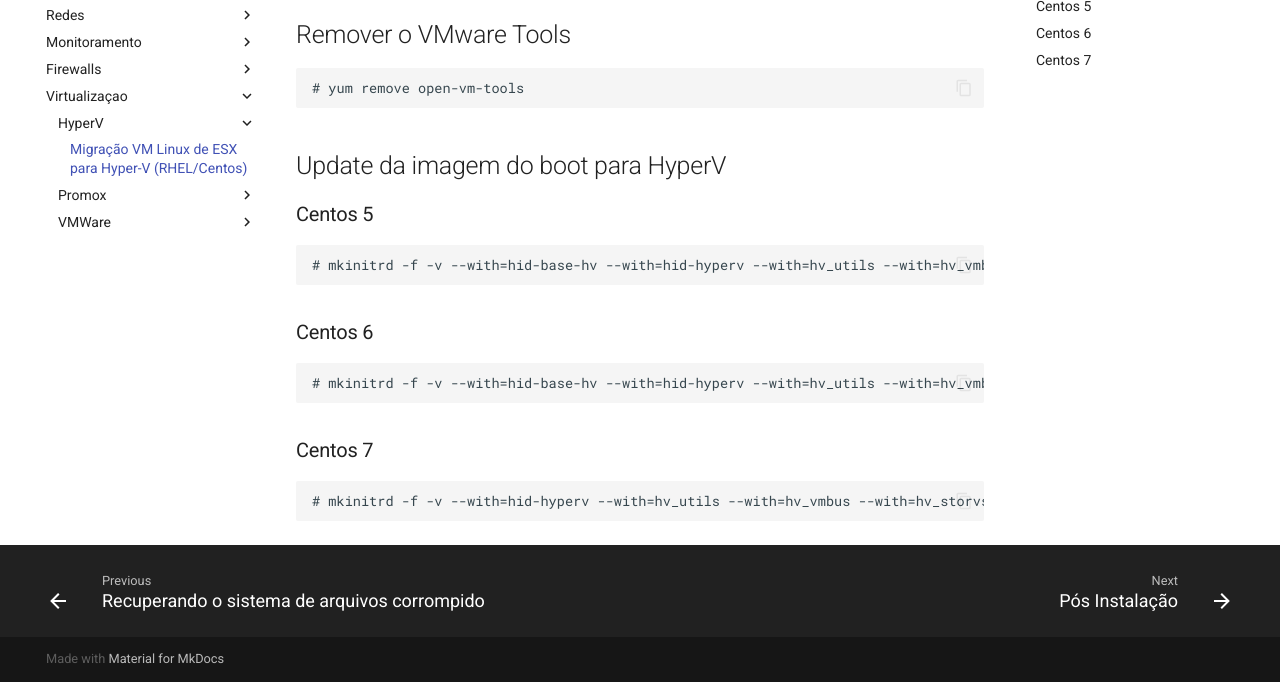
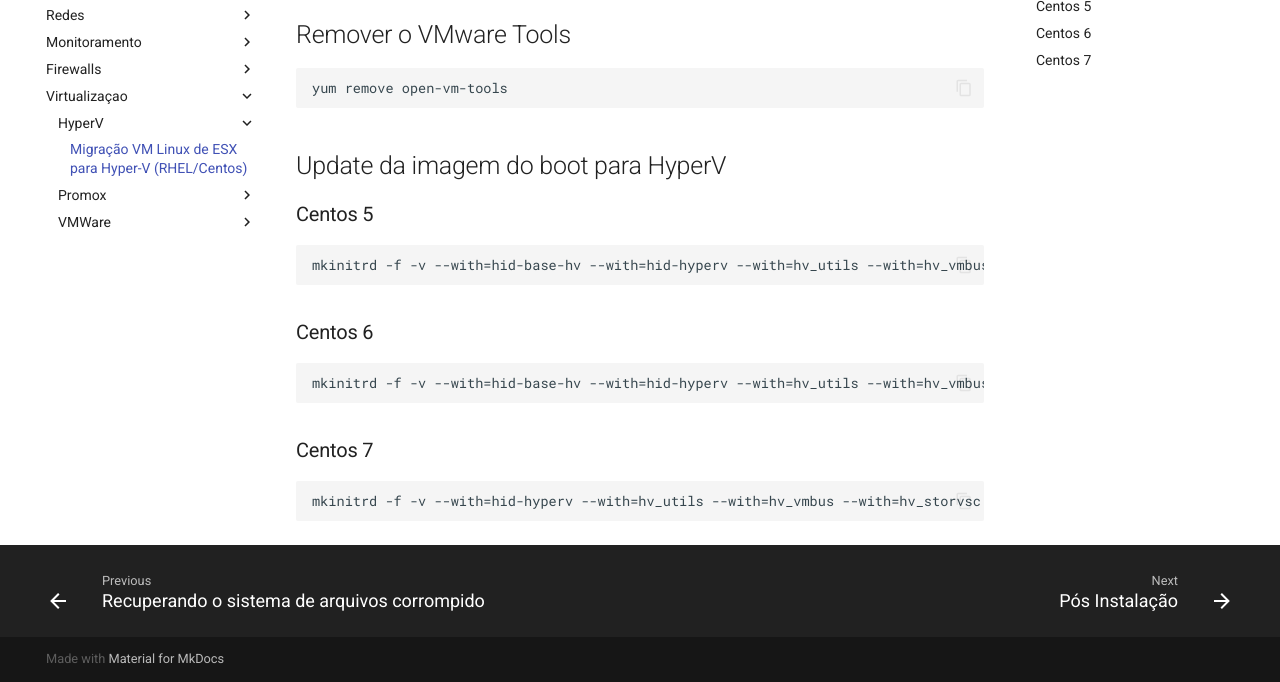
Before and after one commit to drsemann/drsemann.github.io, a plain HTML site: page virtualizacao/hyperv/migracao_vm_linux_esx_hypev/index.html in a window 1280 px wide. Shown: the part 204-886 px from the top of the page. Drawn offline with Linux system fonts and the light colour scheme.

Commit message:
Atualizando Wiki

```diff
--- a/virtualizacao/hyperv/migracao_vm_linux_esx_hypev/index.html
+++ b/virtualizacao/hyperv/migracao_vm_linux_esx_hypev/index.html
@@ -1516,17 +1516,17 @@
                   <h1>Migração VM Linux de ESX para Hyper-V (RHEL/Centos)</h1>
 
                 <h2 id="remover-o-vmware-tools">Remover o VMware Tools</h2>
-<pre><code class="language-bash"># yum remove open-vm-tools
+<pre><code class="language-bash">yum remove open-vm-tools
 </code></pre>
 <h2 id="update-da-imagem-do-boot-para-hyperv">Update da imagem do boot para HyperV</h2>
 <h3 id="centos-5">Centos 5</h3>
-<pre><code class="language-bash"># mkinitrd -f -v --with=hid-base-hv --with=hid-hyperv --with=hv_utils --with=hv_vmbus --with=hv_storvsc --with=hv_netvsc /boot/initrd-$(uname -r).img $(uname -r)
+<pre><code class="language-bash">mkinitrd -f -v --with=hid-base-hv --with=hid-hyperv --with=hv_utils --with=hv_vmbus --with=hv_storvsc --with=hv_netvsc /boot/initrd-$(uname -r).img $(uname -r)
 </code></pre>
 <h3 id="centos-6">Centos 6</h3>
-<pre><code class="language-bash"># mkinitrd -f -v --with=hid-base-hv --with=hid-hyperv --with=hv_utils --with=hv_vmbus --with=hv_storvsc --with=hv_netvsc /boot/initramfs-$(uname -r).img $(uname -r)
+<pre><code class="language-bash">mkinitrd -f -v --with=hid-base-hv --with=hid-hyperv --with=hv_utils --with=hv_vmbus --with=hv_storvsc --with=hv_netvsc /boot/initramfs-$(uname -r).img $(uname -r)
 </code></pre>
 <h3 id="centos-7">Centos 7</h3>
-<pre><code class="language-bash"># mkinitrd -f -v --with=hid-hyperv --with=hv_utils --with=hv_vmbus --with=hv_storvsc --with=hv_netvsc /boot/initramfs-$(uname -r).img $(uname -r)
+<pre><code class="language-bash">mkinitrd -f -v --with=hid-hyperv --with=hv_utils --with=hv_vmbus --with=hv_storvsc --with=hv_netvsc /boot/initramfs-$(uname -r).img $(uname -r)
 </code></pre>
 
 
```
Also changed, not shown: search/search_index.json (+1 -1 lines), virtualizacao/proxmox/posinstalacao/index.html (+3 -3 lines), 1 other file.
